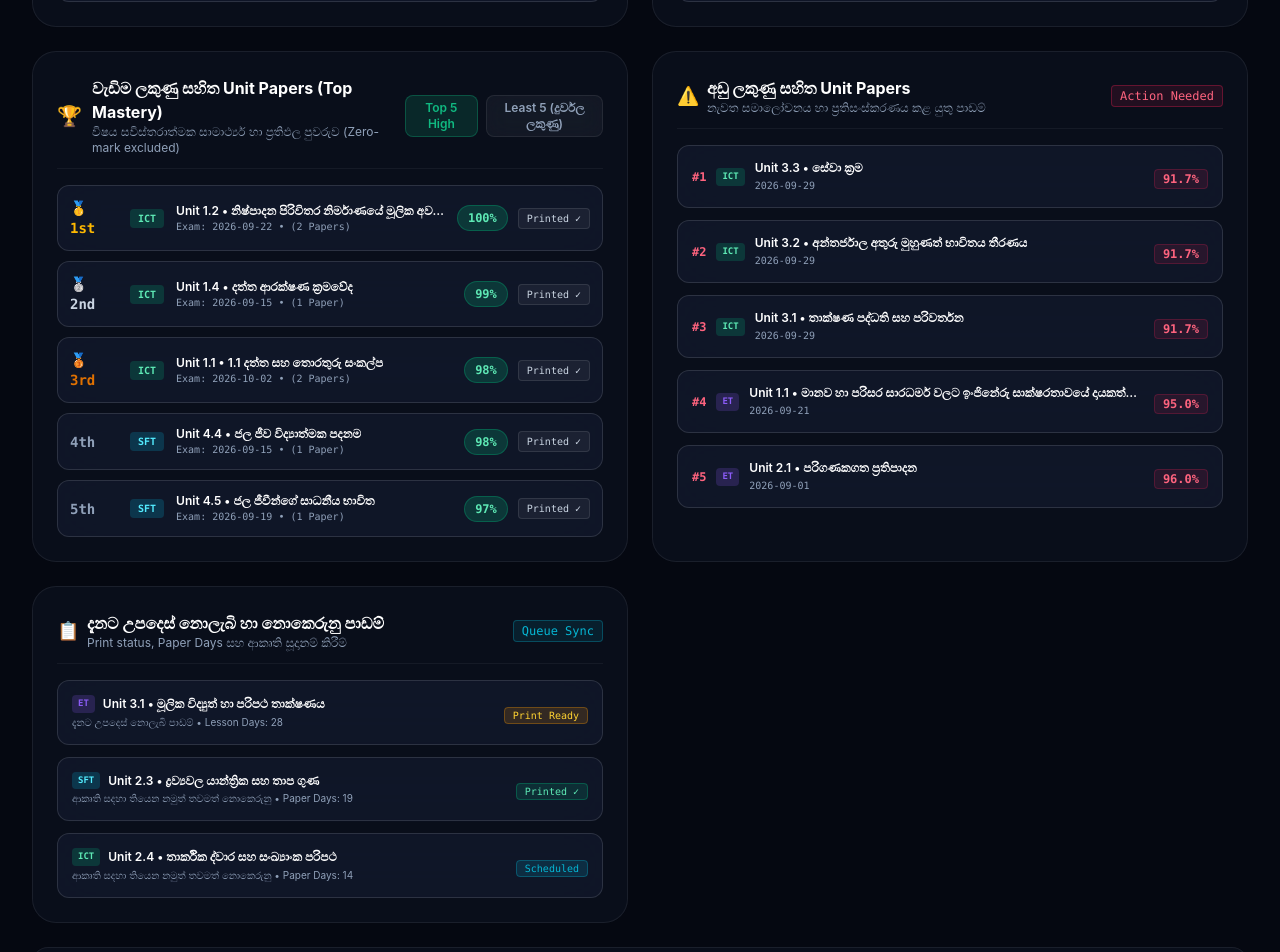
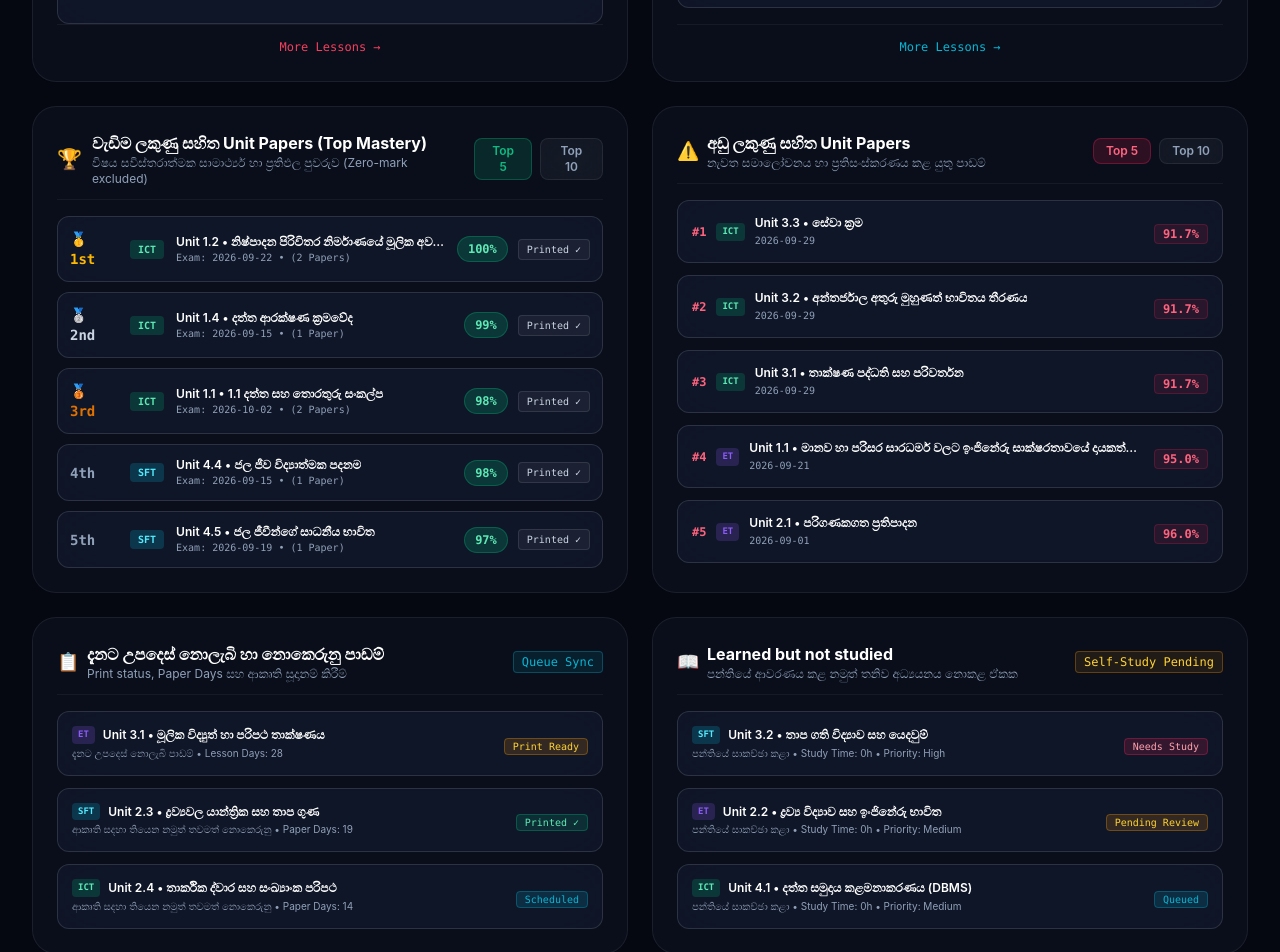
Before and after one commit to kiyamaninfo-alt/sinethmi-al-tracker, a React (Vite) app: page /command-center in a window 1280 px wide. Shown: the part 3180-4132 px from the top of the page. Built offline with nearby package versions, Linux system fonts and the light colour scheme.

Commit message:
feat(command-center): enhance card controls, add more links, and add Learned but not studied card

```diff
--- a/src/components/CommandCenter/CommandCenterDashboard.jsx
+++ b/src/components/CommandCenter/CommandCenterDashboard.jsx
@@ -10,6 +10,7 @@ import SpacedRepetitionStation from './SpacedRepetitionStation';
 import TopRankedTable from './TopRankedTable';
 import WeakAreasTable from './WeakAreasTable';
 import PendingLessonsCard from './PendingLessonsCard';
+import LearnedNotStudiedCard from './LearnedNotStudiedCard';
 import CommandCenterFooter from './CommandCenterFooter';
 
 export default function CommandCenterDashboard() {
@@ -52,6 +53,7 @@ export default function CommandCenterDashboard() {
         </div>
         <div className="grid grid-cols-1 lg:grid-cols-2 gap-6">
           <PendingLessonsCard />
+          <LearnedNotStudiedCard />
         </div>
         <CommandCenterFooter />
       </div>
--- /dev/null
+++ b/src/components/CommandCenter/LearnedNotStudiedCard.jsx
@@ -0,0 +1,57 @@
+export default function LearnedNotStudiedCard() {
+  return (
+    <section className="glass-panel rounded-3xl p-6 space-y-4">
+      <div className="flex items-center justify-between pb-3 border-b border-white/5">
+        <div className="flex items-center gap-2">
+          <span className="text-lg">📖</span>
+          <div>
+            <h3 className="text-base font-bold text-white">Learned but not studied</h3>
+            <p className="text-xs text-slate-400">පන්තියේ ආවරණය කළ නමුත් තනිව අධ්‍යයනය නොකළ ඒකක</p>
+          </div>
+        </div>
+        <span className="text-xs font-mono px-2 py-0.5 rounded bg-amber-500/10 text-amber-300 border border-amber-500/30">Self-Study Pending</span>
+      </div>
+
+      <div className="space-y-3">
+        <div className="glass-panel-elevated p-3.5 rounded-xl border border-white/5 flex items-center justify-between gap-3 hover:border-white/10 transition">
+          <div>
+            <div className="flex items-center gap-2">
+              <span className="px-1.5 py-0.5 rounded text-[9px] font-mono font-bold bg-cyan-500/20 text-cyan-300">SFT</span>
+              <span className="text-xs font-semibold text-white">Unit 3.2 • තාප ගති විද්‍යාව සහ යෙදවුම්</span>
+            </div>
+            <p className="text-[10px] text-slate-400 mt-0.5">පන්තියේ සාකච්ඡා කළා • Study Time: 0h • Priority: High</p>
+          </div>
+          <div className="text-right">
+            <span className="px-2 py-0.5 rounded text-[10px] font-mono bg-rose-500/15 text-rose-300 border border-rose-500/30">Needs Study</span>
+          </div>
+        </div>
+
+        <div className="glass-panel-elevated p-3.5 rounded-xl border border-white/5 flex items-center justify-between gap-3 hover:border-white/10 transition">
+          <div>
+            <div className="flex items-center gap-2">
+              <span className="px-1.5 py-0.5 rounded text-[9px] font-mono font-bold bg-neon-violet/20 text-neon-violet">ET</span>
+              <span className="text-xs font-semibold text-white">Unit 2.2 • ද්‍රව්‍ය විද්‍යාව සහ ඉංජිනේරු භාවිත</span>
+            </div>
+            <p className="text-[10px] text-slate-400 mt-0.5">පන්තියේ සාකච්ඡා කළා • Study Time: 0h • Priority: Medium</p>
+          </div>
+          <div className="text-right">
+            <span className="px-2 py-0.5 rounded text-[10px] font-mono bg-amber-500/15 text-amber-300 border border-amber-500/30">Pending Review</span>
+          </div>
+        </div>
+
+        <div className="glass-panel-elevated p-3.5 rounded-xl border border-white/5 flex items-center justify-between gap-3 hover:border-white/10 transition">
+          <div>
+            <div className="flex items-center gap-2">
+              <span className="px-1.5 py-0.5 rounded text-[9px] font-mono font-bold bg-emerald-500/20 text-emerald-300">ICT</span>
+              <span className="text-xs font-semibold text-white">Unit 4.1 • දත්ත සමුදාය කළමනාකරණය (DBMS)</span>
+            </div>
+            <p className="text-[10px] text-slate-400 mt-0.5">පන්තියේ සාකච්ඡා කළා • Study Time: 0h • Priority: Medium</p>
+          </div>
+          <div className="text-right">
+            <span className="px-2 py-0.5 rounded text-[10px] font-mono bg-neon-cyan/15 text-neon-cyan border border-neon-cyan/30">Queued</span>
+          </div>
+        </div>
+      </div>
+    </section>
+  );
+}
--- a/src/components/CommandCenter/SpacedRepetitionStation.jsx
+++ b/src/components/CommandCenter/SpacedRepetitionStation.jsx
@@ -17,9 +17,9 @@ export default function SpacedRepetitionStation() {
             <p className="text-xs text-slate-400">ප්රමුඛතා ලයිස්තුව අනුව පෙල ගස්වා ඇත</p>
           </div>
         </div>
-        <div className="flex items-center gap-1.5">
+        <div className="flex flex-col items-end gap-1 shrink-0">
           <span className="text-[10px] font-mono px-2 py-0.5 rounded bg-neon-cyan/20 text-neon-cyan border border-neon-cyan/40">Cycle 1 (28)</span>
-          <span className="text-[10px] font-mono px-2 py-0.5 rounded glass-pill text-slate-400">Cycle 2</span>
+          <span className="text-[10px] font-mono px-2 py-0.5 rounded bg-neon-cyan/20 text-neon-cyan border border-neon-cyan/40">Cycle 2 (14)</span>
         </div>
       </div>
 
@@ -49,6 +49,12 @@ export default function SpacedRepetitionStation() {
           </div>
         ))}
       </div>
+
+      <div className="pt-2 text-center border-t border-white/5 shrink-0">
+        <button type="button" className="text-xs font-mono text-neon-cyan hover:underline inline-flex items-center gap-1 cursor-pointer">
+          More Lessons →
+        </button>
+      </div>
     </section>
   );
 }
--- a/src/components/CommandCenter/TopRankedTable.jsx
+++ b/src/components/CommandCenter/TopRankedTable.jsx
@@ -18,8 +18,8 @@ export default function TopRankedTable() {
           </div>
         </div>
         <div className="flex items-center gap-2">
-          <button type="button" className="px-3 py-1 rounded-lg text-xs font-semibold bg-neon-emerald/15 text-neon-emerald border border-neon-emerald/30">Top 5 High</button>
-          <button type="button" className="px-3 py-1 rounded-lg text-xs font-semibold glass-pill text-slate-400 hover:text-white">Least 5 (දුර්වල ලකුණු)</button>
+          <button type="button" className="px-3 py-1 rounded-lg text-xs font-semibold bg-neon-emerald/15 text-neon-emerald border border-neon-emerald/30">Top 5</button>
+          <button type="button" className="px-3 py-1 rounded-lg text-xs font-semibold glass-pill text-slate-400 hover:text-white cursor-pointer">Top 10</button>
         </div>
       </div>
 
--- a/src/components/CommandCenter/UrgentRadarTable.jsx
+++ b/src/components/CommandCenter/UrgentRadarTable.jsx
@@ -42,6 +42,12 @@ export default function UrgentRadarTable() {
           </div>
         ))}
       </div>
+
+      <div className="pt-2 text-center border-t border-white/5 shrink-0">
+        <button type="button" className="text-xs font-mono text-neon-rose hover:underline inline-flex items-center gap-1 cursor-pointer">
+          More Lessons →
+        </button>
+      </div>
     </section>
   );
 }
--- a/src/components/CommandCenter/WeakAreasTable.jsx
+++ b/src/components/CommandCenter/WeakAreasTable.jsx
@@ -17,7 +17,10 @@ export default function WeakAreasTable() {
             <p className="text-xs text-slate-400">නැවත සමාලෝචනය හා ප්‍රතිසංස්කරණය කළ යුතු පාඩම්</p>
           </div>
         </div>
-        <span className="text-xs font-mono px-2 py-0.5 rounded bg-rose-500/10 text-rose-400 border border-rose-500/30">Action Needed</span>
+        <div className="flex items-center gap-2">
+          <button type="button" className="px-3 py-1 rounded-lg text-xs font-semibold bg-rose-500/15 text-rose-400 border border-rose-500/30">Top 5</button>
+          <button type="button" className="px-3 py-1 rounded-lg text-xs font-semibold glass-pill text-slate-400 hover:text-white cursor-pointer">Top 10</button>
+        </div>
       </div>
       <div className="space-y-3">
         {WEAK_PAPERS.map((p) => (
```
